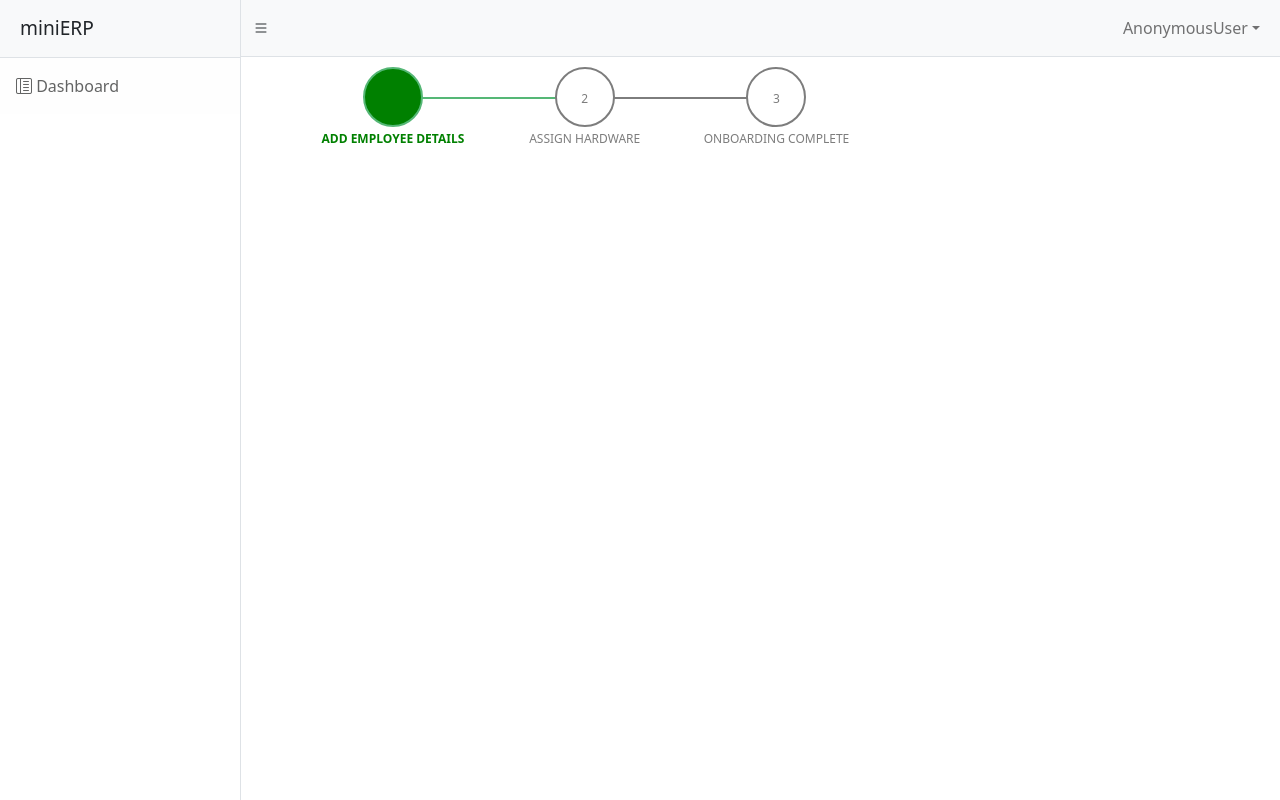
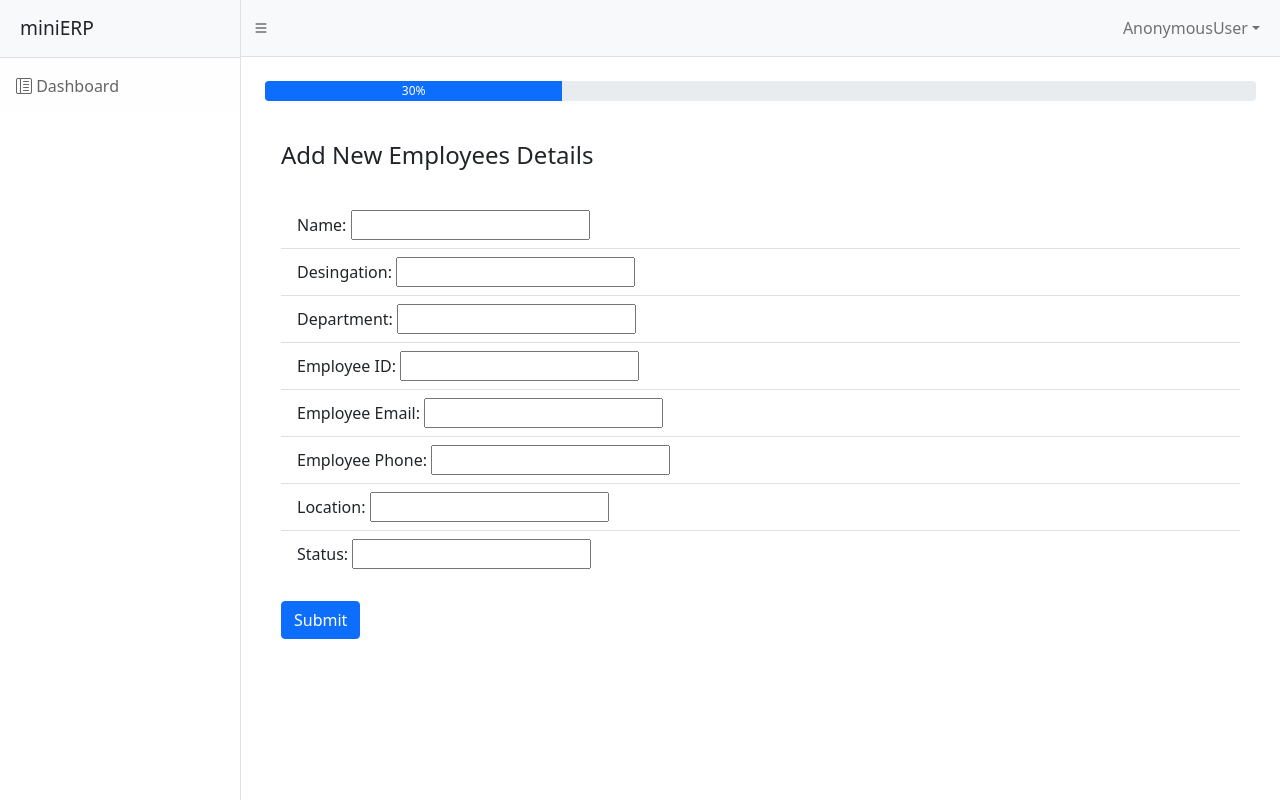
Before and after one commit to 9akashnp8/mini-ERP, a Django app: template hardware/templates/onboard/onbrd_emp_add.html in a window 1280 px wide. Run offline with Django 4.2, Linux system fonts and the light colour scheme; the template is opened without the code that fills it: most values are stand-ins (such as "Sample title", 1, 10 or a date in 2020); form fields are guessed from the names that the template uses; some libraries are stand-ins or nearby versions.

Commit message:
Add bootstrap progress bar for the onborading template

```diff
--- a/hardware/templates/onboard/onbrd_emp_add.html
+++ b/hardware/templates/onboard/onbrd_emp_add.html
@@ -3,13 +3,37 @@
 {% load static %}
 
 {% block content %}
-<div class="container px-4 d-flex flex-column align-items-center">
-    <div class="progressbar-wrapper">
-        <ul class="progressbar">
-            <li class="active">Add Employee Details</li>
-            <li>Assign Hardware</li>
-            <li>Onboarding Complete</li>
-        </ul>
+<div class="container px-4">
+    <div class="progress my-4" style="height: 20px;">
+        <div class="progress-bar" role="progressbar" style="width: 30%;" aria-valuenow="30" aria-valuemin="0" aria-valuemax="100">30%</div>
+    </div>
+    <div class="card-body">
+        <div class="card-title"><h4>Add New Employees Details</h4></div>
+        <br>
+        <form action="" type="submit" method="POST" name="submit">
+            {% csrf_token %}
+            <ul class="list-group list-group-flush">
+                <li class="list-group-item">Name: {{form.emp_name}}</li>
+                <li class="list-group-item">Desingation: {{form.desig_id}}</li>
+                <li class="list-group-item">Department: {{form.dept_id}}</li>
+                <li class="list-group-item">Employee ID: {{form.lk_emp_id}}</li>
+                <li class="list-group-item">Employee Email: {{form.emp_email}}</li>
+                <li class="list-group-item">Employee Phone: {{form.emp_phone}}</li>
+                <li class="list-group-item">Location: {{form.loc_id}}</li>
+                <li class="list-group-item" >Status:
+                    {% if employee_info.emp_status == "InActive" %}
+                        <span style="color: red; font-weight: bold;">{{form.emp_status}}</span>
+                    {% else %}
+                        <span style="color: green; font-weight: bold;">{{form.emp_status}}</span>
+                    {% endif %}
+                </li>
+            </ul>
+            <br>
+            {% if request.resolver_match.url_name == 'employee_edit' %}
+                <a class="btn btn-warning" href="{% url 'employee' employee.emp_id %}">Cancel</a>
+            {% endif %}
+            <input class="btn btn-primary" type="submit" name="Submit">
+        </form>
     </div>
 </div>
 {% endblock %}
```
